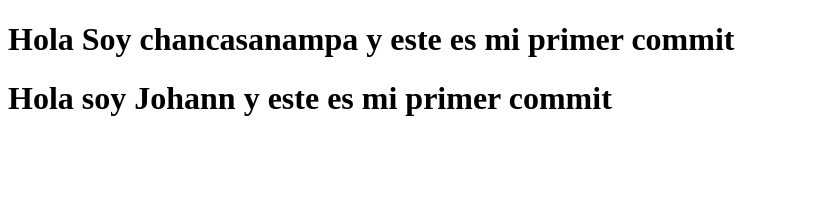
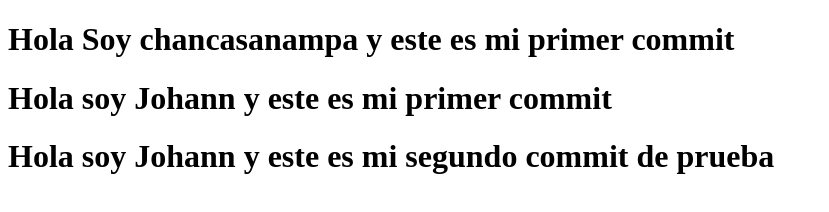
Before and after one commit to Chancasanampa/JS-TiendaDeRopa, a plain HTML site: page index.html in a window 1280 px wide. Shown: the whole page, without its empty margins (0-829 px from the left). Drawn offline with Linux system fonts and the light colour scheme.

Commit message:
Johann prueba 2

```diff
--- a/index.html
+++ b/index.html
@@ -8,5 +8,6 @@
 <body>
     <h1>Hola Soy chancasanampa y este es mi primer commit</h1>
     <h1>Hola soy Johann y este es mi primer commit</h1>
+    <h1>Hola soy Johann y este es mi segundo commit de prueba</h1>
 </body>
 </html>
```
